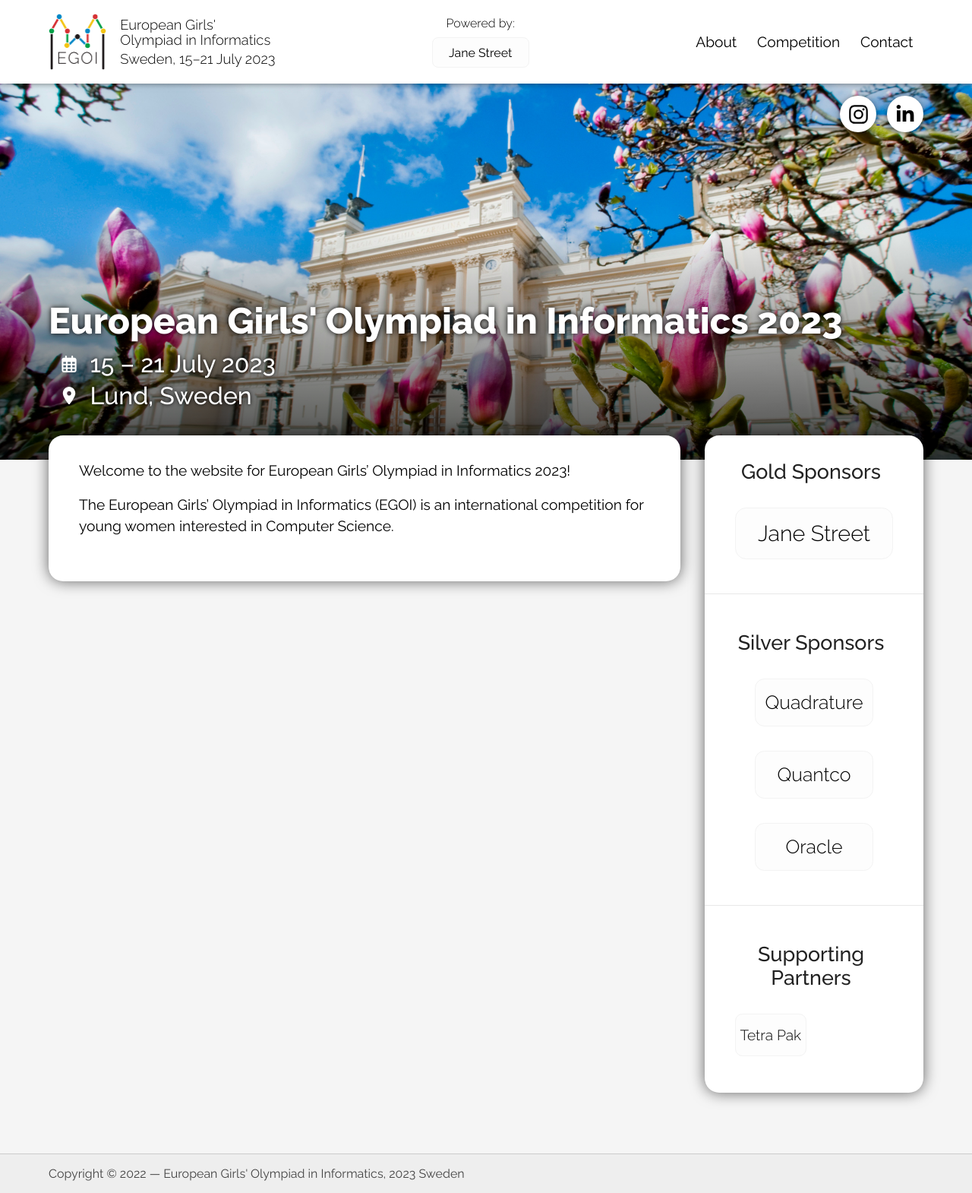
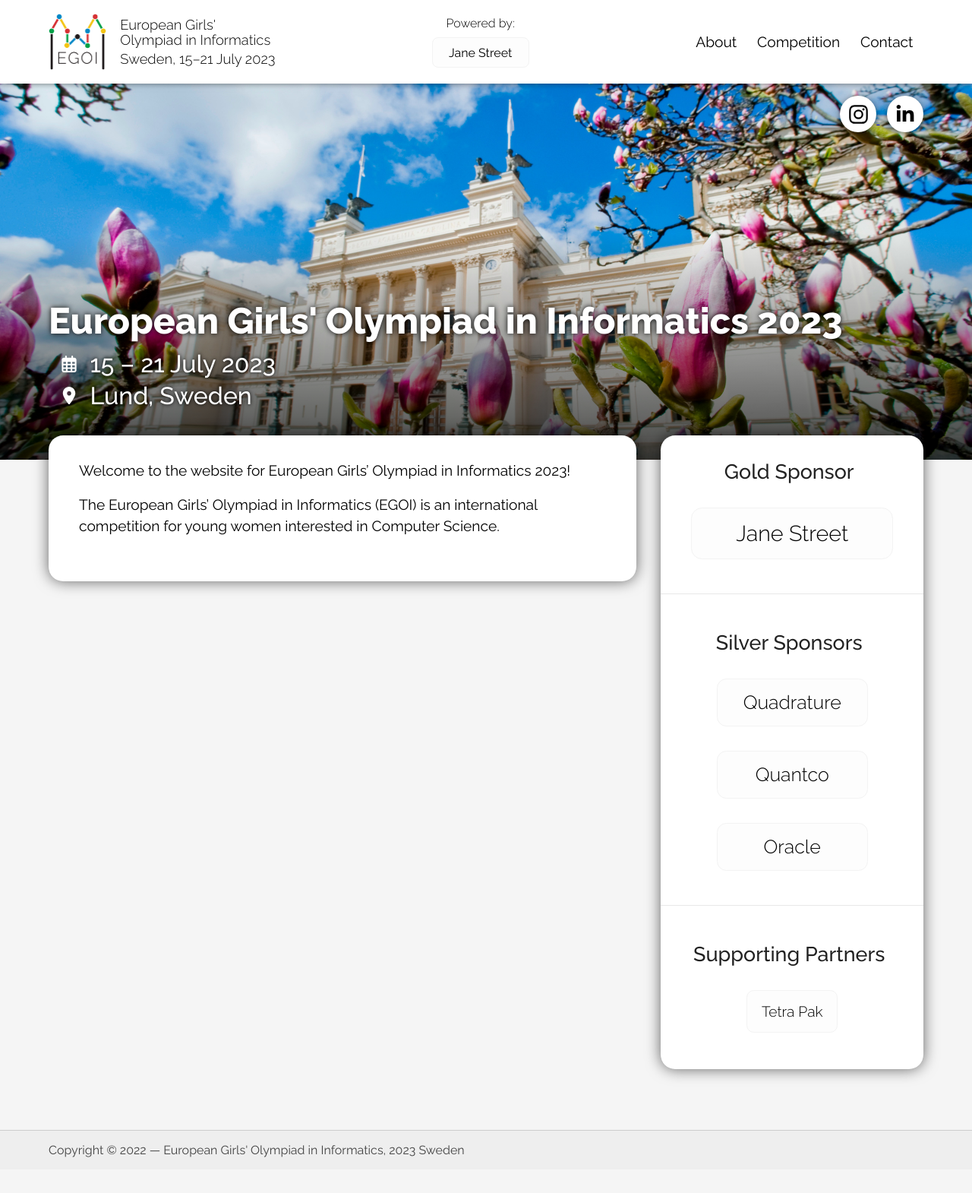
Before and after one commit to Kodsport/egoi23.se, a Jekyll site: the page built from index.md, in a window 1280 px wide. Shown: the whole page at 76% size. Built offline with Jekyll 4.4.1, drawn with Linux system fonts in a browser that asks for light colours; after the commit the page ends 1539 px from its top, so only the background shows below that.

Commit message:
fixed sponsor css

```diff
--- a/_data/sponsors.yml
+++ b/_data/sponsors.yml
@@ -1,5 +1,5 @@
 - level: gold
-  title: Gold Sponsors
+  title: Gold Sponsor
   sponsors:
     - name: Jane Street
 - level: silver
--- a/css/index.css
+++ b/css/index.css
@@ -49,12 +49,12 @@
 }
 
 #sp-outer {
-	flex: 1 0 calc(0.25 * var(--content-width));
+	flex: 1 0 calc(0.3 * var(--content-width));
 }
 .sp-level {
 	display: flex;
 	flex-wrap: wrap;
-	justify-content: space-between;
+	justify-content: space-around;
 }
 
 #sp-outer a {
@@ -96,13 +96,17 @@
 @media screen and (max-width: 1100px) {
 	#sp-outer {
 		flex: 1 1 auto;
+		width: var(--content-width);
 	}
 	#content-flex {
 		flex-direction: column;
 	}
 }
 @media screen and (max-width: 1100px) and (min-width: 700px) {
-	.sp-logo {
+	.sp-level-gold .sp-logo {
+		width: 60%;
+	}
+	.sp-level-silver .sp-logo {
 		width: 45%;
 	}
 	.sp-level-bronze .sp-logo, .sp-level-supporting .sp-logo {
```
